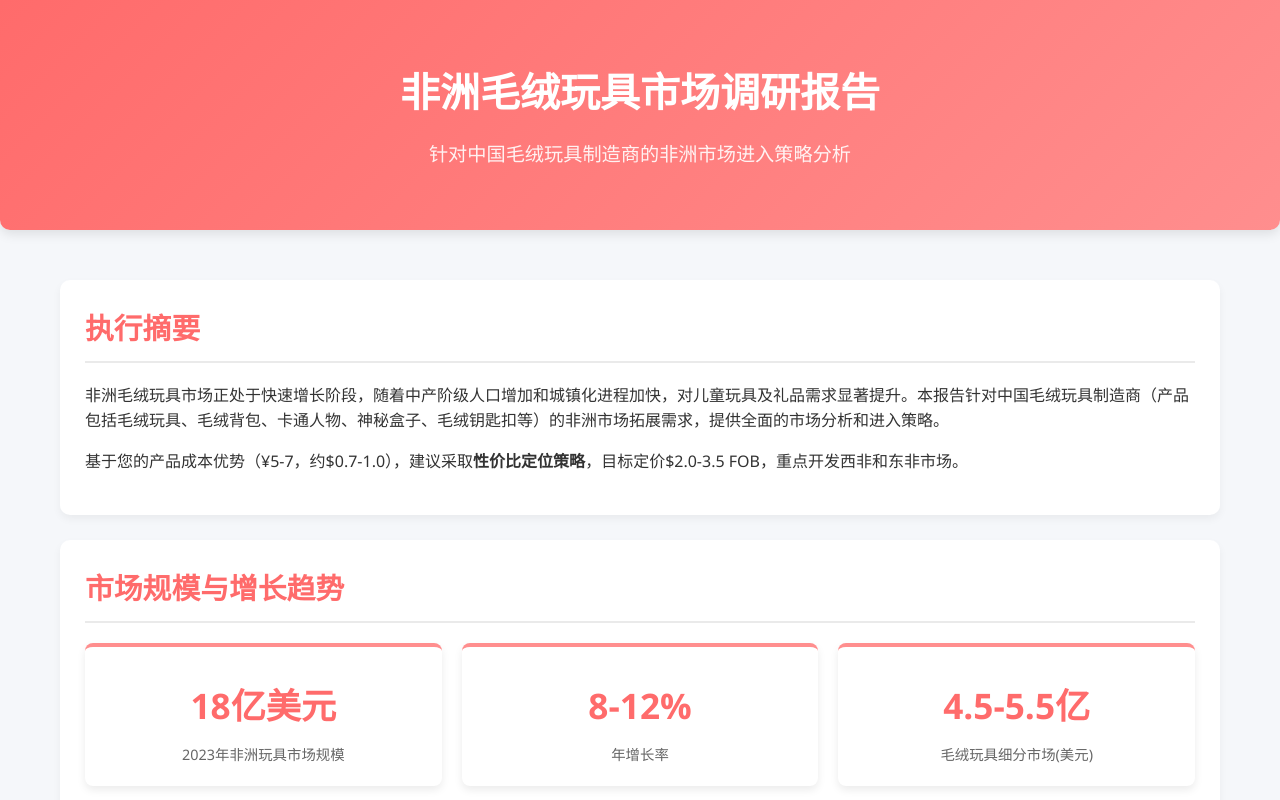
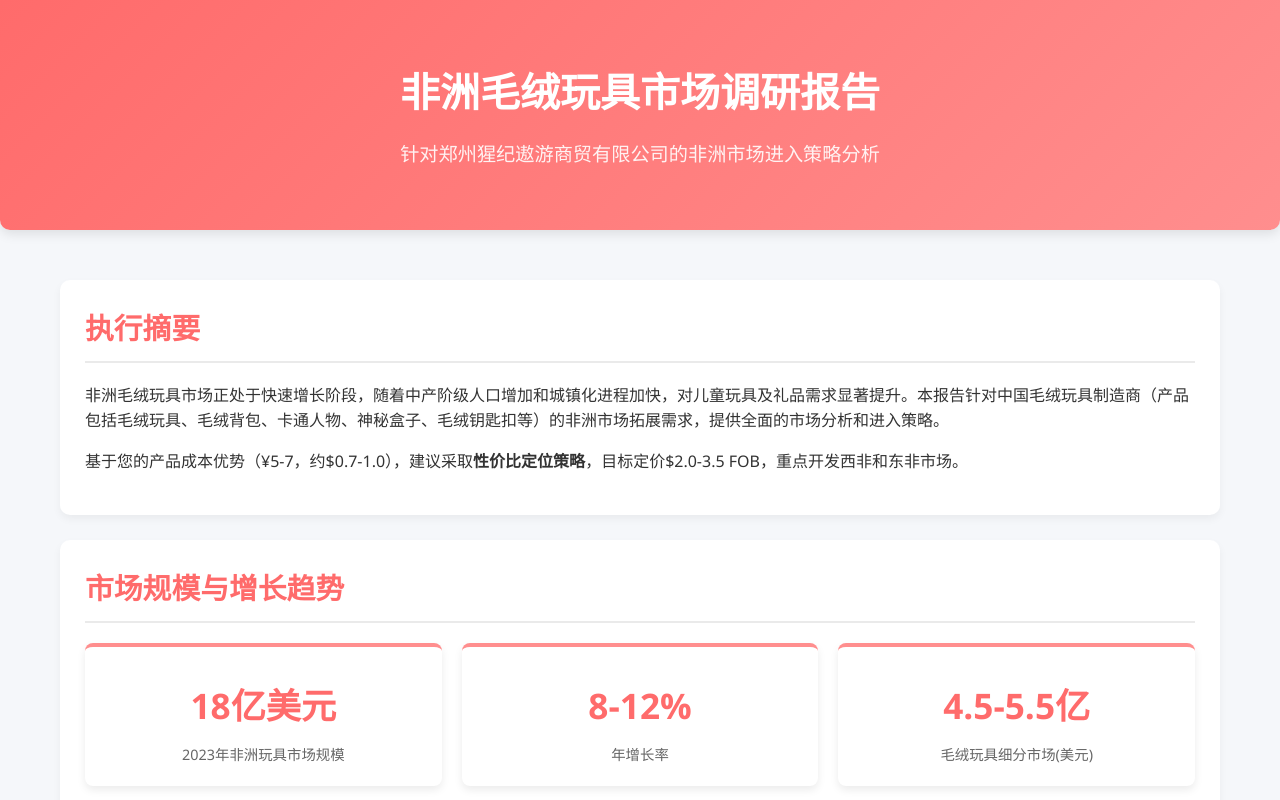
Before and after one commit to liyunokr1107-jpg/-, a plain HTML site: page index.html in a window 1280 px wide. Shown: the top 800 px of the page. Drawn offline with Linux system fonts and the light colour scheme.

Commit message:
Update index.html

```diff
--- a/index.html
+++ b/index.html
@@ -368,7 +368,7 @@
     <header>
         <div class="container">
             <h1>非洲毛绒玩具市场调研报告</h1>
-            <p class="subtitle">针对中国毛绒玩具制造商的非洲市场进入策略分析</p>
+            <p class="subtitle">针对郑州猩纪遨游商贸有限公司的非洲市场进入策略分析</p>
         </div>
     </header>
 
```
